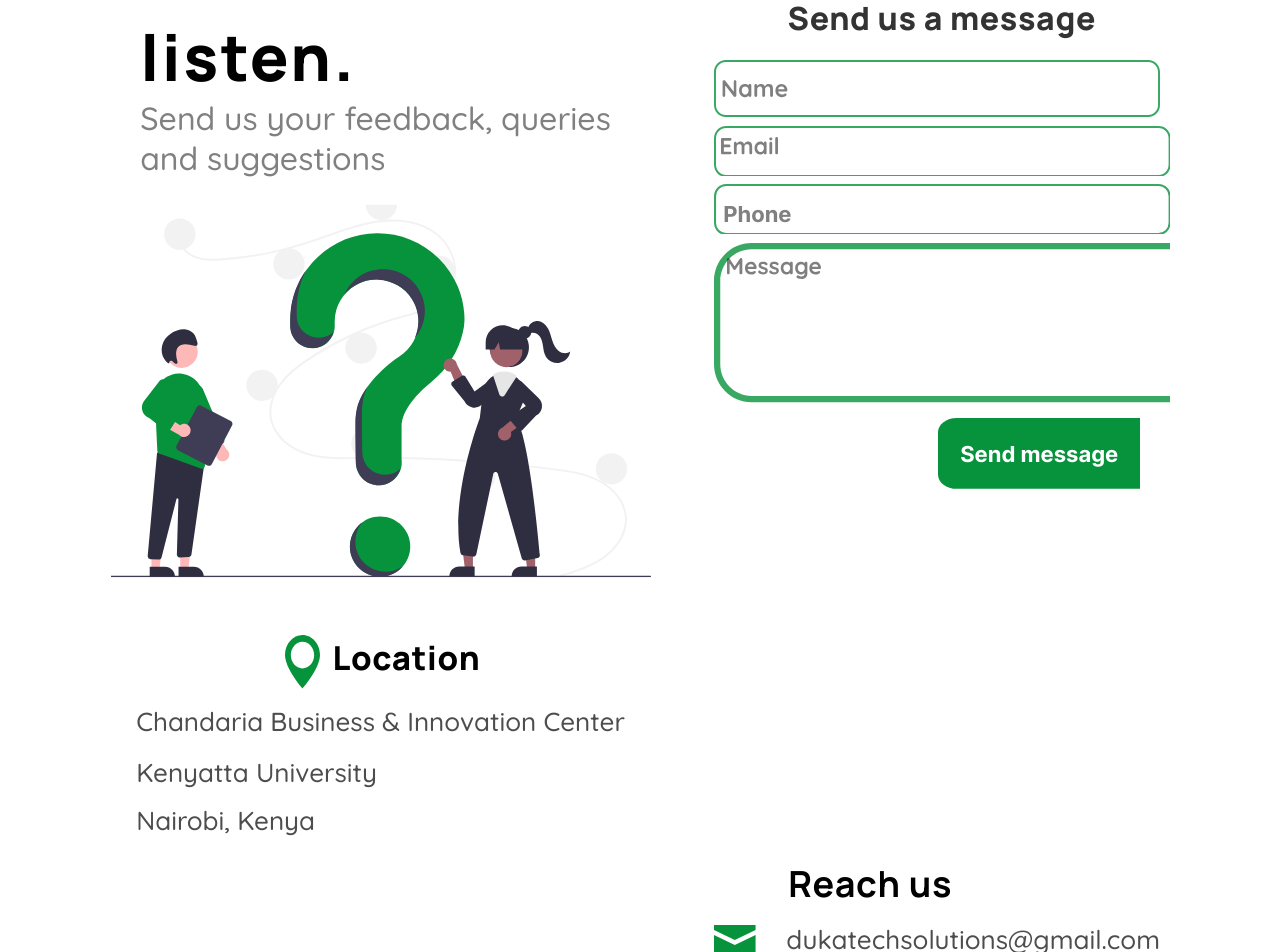
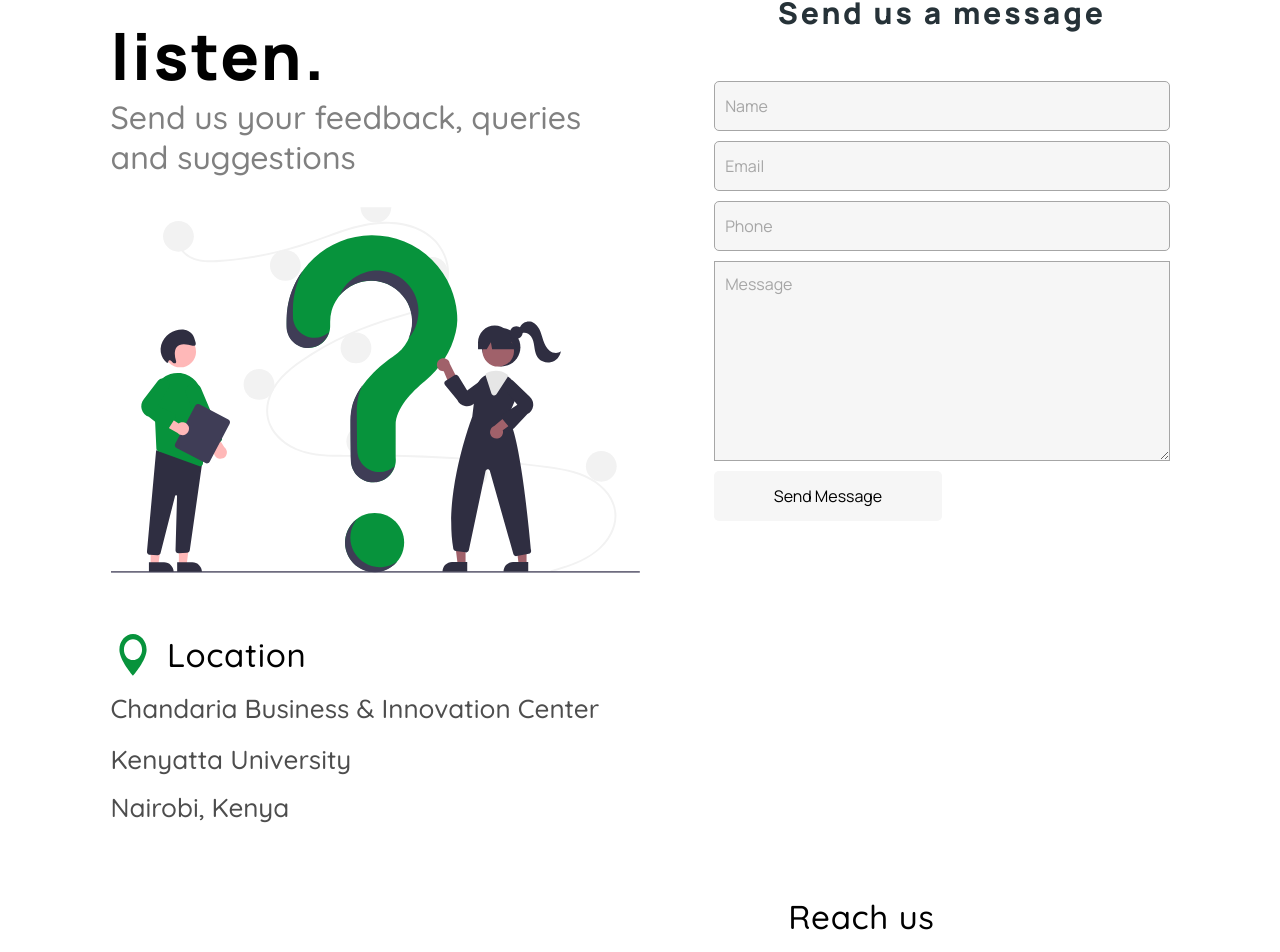
Before and after one commit to Fredrick-Karuri/ShopOkoa, a React (Create React App) app: page /contactus in a window 1280 px wide. Shown: the part 705-1657 px from the top of the page. Built offline with nearby package versions, Linux system fonts and the light colour scheme.

Commit message:
debugged the contact us page

```diff
--- a/src/pages/Contactus/index.jsx
+++ b/src/pages/Contactus/index.jsx
@@ -1,193 +1,190 @@
-import React from "react";
+import React from 'react'
 
-import { Button, Img, Text } from "components";
-import Footer from "components/Footer";
-import Header from "components/Header";
+import { Button, Img, Text } from 'components'
+import Footer from 'components/Footer'
+import Header from 'components/Header'
 
 const ContactusPage = () => {
   return (
     <>
-      <div className="bg-white-A700 flex flex-col font-manrope items-center justify-start mx-auto w-full">
-        <Header className="bg-white-A700 border-b border-green-800 border-solid flex sm:flex-col flex-row sm:gap-5 items-center justify-center md:px-5 w-full" />
-        <div className="bg-gradient4  flex sm:flex-col flex-row gap-[21px] items-center justify-end p-[66px] md:px-10 sm:px-5 w-full">
+      <div className='bg-white-A700 flex flex-col font-manrope items-center justify-start mx-auto w-full'>
+        <Header className='bg-white-A700 border-b border-green-800 border-solid flex sm:flex-col flex-row sm:gap-5 items-center justify-center md:px-5 w-full' />
+        <div className='bg-gradient4  flex sm:flex-col flex-row gap-[21px] items-center justify-end p-[66px] md:px-10 sm:px-5 w-full'>
           <Text
-            className="md:text-5xl text-7xl text-blue_gray-900_01 tracking-[2.88px]"
-            size="txtManropeExtraBold72"
+            className='md:text-5xl text-7xl text-blue_gray-900_01 tracking-[2.88px]'
+            size='txtManropeExtraBold72'
           >
             Get in touch
           </Text>
           <Img
-            className="h-[291px] mb-5 sm:mt-0 mt-[23px]"
-            src="images/img_questions1.svg"
-            alt="undrawcontactus"
+            className='h-[290px] mb-5 sm:mt-0 mt-[23px]'
+            src='images/img_questions1.svg'
+            alt='undrawcontactus'
           />
         </div>
-        <div className="bg-white-A700 flex flex-col items-center justify-end outline outline-gray-500_01 p-[27px] sm:px-5 w-full">
-          <div className="flex flex-col items-center justify-start max-w-[1059px] mt-[61px] mx-auto md:px-5 w-full">
-            <div className="flex md:flex-col flex-row md:gap-10 items-start justify-between w-full">
-              <div className="flex md:flex-1 flex-col items-center justify-start w-[51%] md:w-full">
-                <div className="md:h-[174px] h-[252px] relative w-[89%] sm:w-full">
+        <div className='bg-white-A700 flex flex-col items-center justify-end outline outline-gray-500_01 p-[27px] sm:px-5 w-full'>
+          <div className='flex flex-col items-center justify-start max-w-[1059px] mt-[61px] mx-auto md:px-5 w-full'>
+            <div className='flex md:flex-col flex-row md:gap-10 items-start justify-between w-full'>
+              <div className='flex flex-col items-start justify-start w-[50%] md:w-full'>
+                <div className=' flex flex-col items-start justify-start md:h-[174px] h-[252px] relative w-[89%] sm:w-full'>
                   <Text
-                    className="absolute inset-x-[0] mx-auto md:text-5xl text-[64px] text-black-900 top-[0] tracking-[2.56px]"
-                    size="txtManropeExtraBold64"
+                    className=' absolute inset-x-[0] mx-auto md:text-5xl text-[64px] text-black-900 top-[0] tracking-[2.56px]'
+                    size='txtManropeExtraBold64'
                   >
-                    <>
-                      We’re here to <br />
-                      listen.{" "}
-                    </>
+                    <>We’re here to listen. </>
                   </Text>
                   <Text
-                    className="absolute bottom-[0] inset-x-[0] mx-auto md:text-3xl sm:text-[28px] text-[32px] text-black-900_7f"
-                    size="txtQuicksandMedium32"
+                    className=' sm:bottom-[-40px]  absolute bottom-[0] inset-x-[0] mx-auto md:text-3xl sm:text-[28px] text-[32px] text-black-900_7f'
+                    // sm:bottom-[-60px]  absolute bottom-[0] inset-x-[0] mx-auto md:text-3xl sm:text-[28px] text-[32px] text-black-900_7f'
+                    size='txtQuicksandMedium26'
                   >
-                    <>
-                      Send us your feedback, queries
-                      <br />
-                      and suggestions
-                    </>
+                    <>Send us your feedback, queries and suggestions</>
                   </Text>
                 </div>
                 <Img
-                  className="h-[376px] mt-[25px]"
-                  src="images/img_questions1.svg"
-                  alt="feedbackOne"
+                  className='h-[376px] mt-[25px]'
+                  src='images/img_questions1.svg'
+                  alt='feedbackOne'
                 />
-                <div className="flex flex-row gap-3 items-start justify-end mt-14 w-[37%] md:w-full">
-                  <Img
-                    className="h-[54px]"
-                    src="images/img_location.svg"
-                    alt="location"
+                {/* responsive code for location section with the location log, alongside location text and below it three texts, Chandaria Business & Innovation Center: Kenyatta University and Nairobi, Kenya*/}
+                <div className='flex flex-row gap-3 items-start justify-start mt-14 w-[37%] sm:w-[40%] md:w-full'>
+                   <Img
+                    className=' h-[42px] w-[50px] sm:h-[40px] sm:w-[40px] md:h-[64px] md:w-[64px]'
+                    src='images/img_location.svg'
+                    alt='location'
                   />
+
+
+                  {/* <Img
+                    className=' h-[54px] w-[60px] sm:h-[40px] sm:w-[60px] md:h-[64px] md:w-[64px]'
+                    src='images/img_location.svg'
+                    alt='location'
+                  /> */}
                   <Text
-                    className="sm:text-[29px] md:text-[31px] text-[33px] text-black-900 tracking-[0.66px]"
-                    size="txtManropeExtraBold33"
+                    className='sm:text-[29px] md:text-[31px] text-[33px] text-black-900 tracking-[0.66px]'
+                    // size='txtManropeExtraBold33'
+                    size='txtQuicksandMedium26'
                   >
                     Location
                   </Text>
                 </div>
-                <div className="flex flex-col font-quicksand items-start justify-start mt-4">
+
+                <div className='flex flex-col font-quicksand items-start justify-start mt-4'>
                   <Text
-                    className="md:text-2xl sm:text-[22px] text-[26px] text-black-900_b2"
-                    size="txtQuicksandMedium26"
+                    className='md:text-2xl sm:text-[22px] text-[26px] text-black-900_b2'
+                    size='txtQuicksandMedium26'
                   >
                     Chandaria Business & Innovation Center
                   </Text>
                   <Text
-                    className="mt-[18px] md:text-2xl sm:text-[22px] text-[26px] text-black-900_b2"
-                    size="txtQuicksandMedium26"
+                    className='mt-[18px] md:text-2xl sm:text-[22px] text-[26px] text-black-900_b2'
+                    size='txtQuicksandMedium26'
+                  ></Text>
+                  <Text
+                    className='mt-[] md:text-2xl sm:text-[22px] text-[26px] text-black-900_b2'
+                    size='txtQuicksandMedium26'
                   >
                     Kenyatta University
                   </Text>
                   <Text
-                    className="mt-[15px] md:text-2xl sm:text-[22px] text-[26px] text-black-900_b2"
-                    size="txtQuicksandMedium26"
+                    className='mt-[15px] md:text-2xl sm:text-[22px] text-[26px] text-black-900_b2'
+                    size='txtQuicksandMedium26'
                   >
                     Nairobi, Kenya
                   </Text>
                 </div>
               </div>
-              <div className="flex md:flex-1 flex-col gap-5 items-center justify-start md:mt-0 mt-[70px] w-[43%] md:w-full">
+              {/* form to reach us */}
+              <div className='bg-white-A700 flex flex-col items-center justify-start md:mt-0 mt-[70px] w-[43%] mr-[] md:w-full'>
                 <Text
-                  className="md:text-3xl sm:text-[28px] text-[32px] text-black-900_cc tracking-[0.64px]"
-                  size="txtManropeExtraBold32"
+                  className='md:text-2xl text-3xl text-blue_gray-900_01 tracking-[2.88px]'
+                  size='txtManropeExtraBold32'
                 >
                   Send us a message
                 </Text>
-                <div className="flex flex-col items-start justify-start w-full">
-                  <Img
-                    className="h-[57px]"
-                    src="images/img_group37_green_800.svg"
-                    alt="groupThirtySeven"
-                  />
-                  <div
-                    className="bg-cover bg-no-repeat flex flex-col h-[50px] items-start justify-start mt-[9px] p-[7px] w-full"
-                    style={{ backgroundImage: "url('images/img_group57.svg')" }}
-                  >
-                    <Img
-                      className="h-[18px] mb-[11px] mt-1"
-                      src="images/img_signal.svg"
-                      alt="signal"
+                <div className='flex flex-col items-start justify-start w-full'>
+                  {/* form with 4 input fields name,mail, phone, and message(should be a bit longer in height) and a button with the text send message  */}
+
+                  <form className='flex flex-col items-start justify-start mt-[50px] w-full'>
+                    <input
+                      className='bg-[#F6F6F6] h-[50px] p-[10px]  w-[100%] rounded-[5px]'
+                      type='text'
+                      placeholder='Name'
                     />
-                  </div>
-                  <div
-                    className="bg-cover bg-no-repeat flex flex-col font-inter h-[50px] items-start justify-end mt-2 p-[7px] w-full"
-                    style={{ backgroundImage: "url('images/img_group56.svg')" }}
-                  >
+                    <input
+                      className='bg-[#F6F6F6] h-[50px] p-[10px] mt-[10px] w-[100%] rounded-[5px]'
+                      type='text'
+                      placeholder='Email'
+                    />
+                    <input
+                      className='bg-[#F6F6F6] h-[50px] p-[10px] mt-[10px] md:m  w-[100%] rounded-[5px]'
+                      type='text'
+                      placeholder='Phone'
+                    />
+                    <textarea
+                      className='bg-[#F6F6F6] h-[200px] p-[10px] mt-[10px] w-[100%]'
+                      type='text'
+                      placeholder='Message'
+                    />
+                    {/* lets align this the right not left as is now  */}
+                    <button className='bg-[#F6F6F6] h-[50px] p-[10px] mt-[10px] w-[50%] md:w-[100%] rounded-[5px]'>
+                      Send Message
+                    </button>
+                  </form>
+
+                  {/* end of form */}
+
+                  {/*code for  contact section with email and phone number having a logo of each alongside the text */}
+
+                  <div className='md:ml-[0] ml-[74px] mt-[375px] sm:mt-[40px] text-4xl sm:text-[32px] md:text-[34px] text-black-900 tracking-[0.72px]'>
                     <Text
-                      className="ml-0.5 md:ml-[0] mt-2 text-[22px] text-black-900_7f sm:text-lg md:text-xl"
-                      size="txtInterBold22"
+                      // className='md:text-2xl sm:text-[22px] text-[26px] text-black-900_b2'
+                      className='sm:text-[29px] md:text-[31px] text-[33px] text-black-900 tracking-[0.66px]'
+                      size='txtQuicksandMedium26'
                     >
-                      Phone
+                      Reach us
                     </Text>
                   </div>
-                  <div
-                    className="bg-cover bg-no-repeat flex flex-col h-40 items-start justify-start mt-[9px] p-[13px] w-full"
-                    style={{ backgroundImage: "url('images/img_group57.svg')" }}
-                  >
+
+                  <div className='flex flex-row font-quicksand gap-[30px] items-end justify-start mt-[17px] w-[58%] md:w-full'>
                     <Img
-                      className="h-[21px] mb-[110px] mt-0.5"
-                      src="images/img_signal_black_900.svg"
-                      alt="signal_One"
-                    />
-                  </div>
-                  <div
-                    className="bg-cover bg-no-repeat flex flex-col font-inter h-[71px] items-center justify-end ml-56 md:ml-[0] mt-[15px] p-[22px] sm:px-5"
-                    style={{ backgroundImage: "url('images/img_group13.svg')" }}
-                  >
-                    <Text
-                      className="text-[22px] sm:text-lg text-white-A700 md:text-xl"
-                      size="txtInterBold22WhiteA700"
-                    >
-                      Send message
-                    </Text>
-                  </div>
-                  <Text
-                    className="md:ml-[0] ml-[74px] mt-[375px] text-4xl sm:text-[32px] md:text-[34px] text-black-900 tracking-[0.72px]"
-                    size="txtManropeBold36"
-                  >
-                    Reach us
-                  </Text>
-                  <div className="flex sm:flex-col flex-row font-quicksand gap-[30px] items-start justify-start mt-[19px] w-[98%] md:w-full">
-                    <Img
-                      className="h-[30px] sm:mt-0 mt-0.5"
-                      src="images/img_mail.svg"
-                      alt="mail"
+                      className='h-[30px] w-[30px] sm:mt-[ sm:mt-0 mt-0.5'
+                      src='images/img_mail.svg'
+                      alt='mail'
                     />
                     <Text
-                      className="md:text-2xl sm:text-[22px] text-[26px] text-black-900_b2"
-                      size="txtQuicksandMedium26"
+                      className='mt-1.5 md:text-2xl sm:text-[20px] text-[26px] text-black-900_b2'
+                      size='txtQuicksandMedium26'
                     >
                       dukatechsolutions@gmail.com
                     </Text>
                   </div>
-                  <div className="flex flex-row font-quicksand gap-[30px] items-end justify-start mt-[17px] w-[58%] md:w-full">
+                  <div className='flex flex-row font-quicksand gap-[30px] items-end justify-start mt-[17px] w-[58%] md:w-full'>
                     <Img
-                      className="h-10 w-[41px]"
-                      src="images/img_whatsapp.svg"
-                      alt="whatsapp"
+                      className=' h-[30px] w-[30px] sm:mt-[ sm:mt-0 mt-0.5'
+                      src='images/img_whatsapp.svg'
+                      alt='whatsapp'
                     />
                     <Text
-                      className="mt-1.5 md:text-2xl sm:text-[22px] text-[26px] text-black-900_b2"
-                      size="txtQuicksandMedium26"
+                      className='mt-1.5 md:text-2xl sm:text-[22px] text-[26px] text-black-900_b2'
+                      size='txtQuicksandMedium26'
                     >
                       +254743800904
                     </Text>
                   </div>
-                  <Text
-                    className="md:ml-[0] ml-[324px] mt-4 text-sm text-white-A700"
-                    size="txtManropeBold14"
-                  >
-                    Send Message
-                  </Text>
+
+                  <div></div>
+
+                  {/* end of contact section */}
                 </div>
               </div>
             </div>
           </div>
         </div>
-        <Footer className="bg-white-A700 border-green-800 border-solid border-t flex items-center justify-center md:px-5 w-full" />
+        <Footer className='bg-white-A700 border-green-800 border-solid border-t flex items-center justify-center md:px-5 w-full' />
       </div>
     </>
-  );
-};
+  )
+}
 
-export default ContactusPage;
+export default ContactusPage
--- a/src/pages/Merchantshifi/index.jsx
+++ b/src/pages/Merchantshifi/index.jsx
@@ -41,7 +41,6 @@ const MerchantshifiPage = () => {
                       />
                     </div>
                   </div>
-
                 </div>
 
                 {/* right-side containing image and text */}
@@ -72,10 +71,6 @@ const MerchantshifiPage = () => {
                       </div>
                     </div>
 
-
-
-
-
                     <Text
                       className='absolute inset-x-[0] mx-auto text-5xl sm:text-[38px] md:text-[44px] text-white-A700 top-[12%] left-[2%] tracking-[0.96px]'
                       size='txtManropeBold48'
@@ -88,7 +83,6 @@ const MerchantshifiPage = () => {
                     </Text>
                   </div>
                 </div>
-
               </div>
             </div>
           </div>
```
Lines whose indentation alone changed are shown as unchanged.
